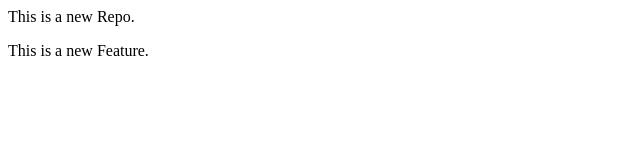
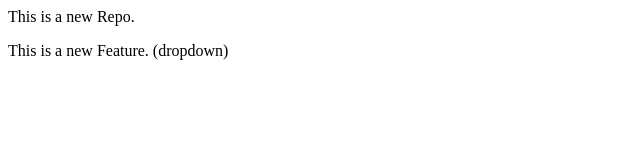
Before and after one commit to NareshTheCoder95/localRepo, a plain HTML site: page index.html in a window 1280 px wide. Shown: the full height of the page, 0-640 px from the left. Drawn offline with Linux system fonts and the light colour scheme.

Commit message:
Add Dropdown

```diff
--- a/index.html
+++ b/index.html
@@ -1,2 +1,2 @@
 <P>This is a new Repo.</P>
-<P>This is a new Feature.</P>
+<P>This is a new Feature. (dropdown)</P>
```
